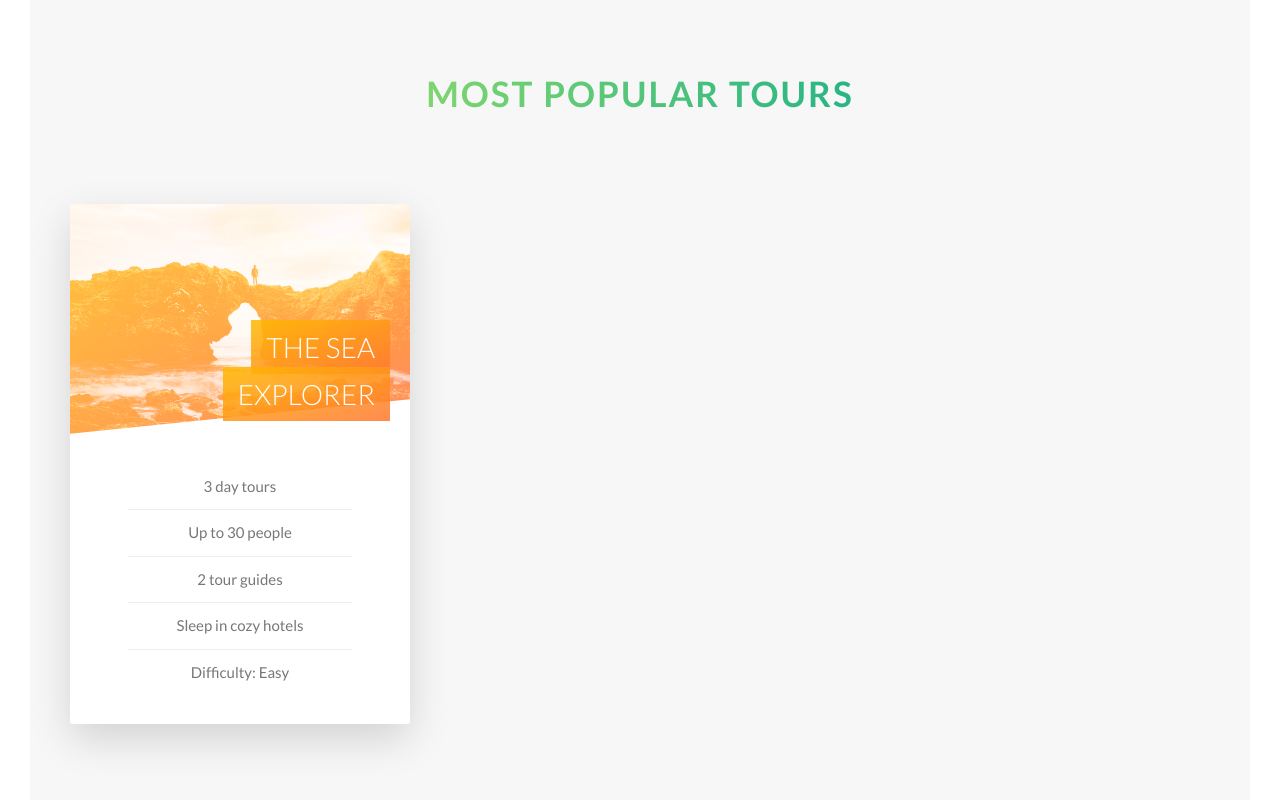
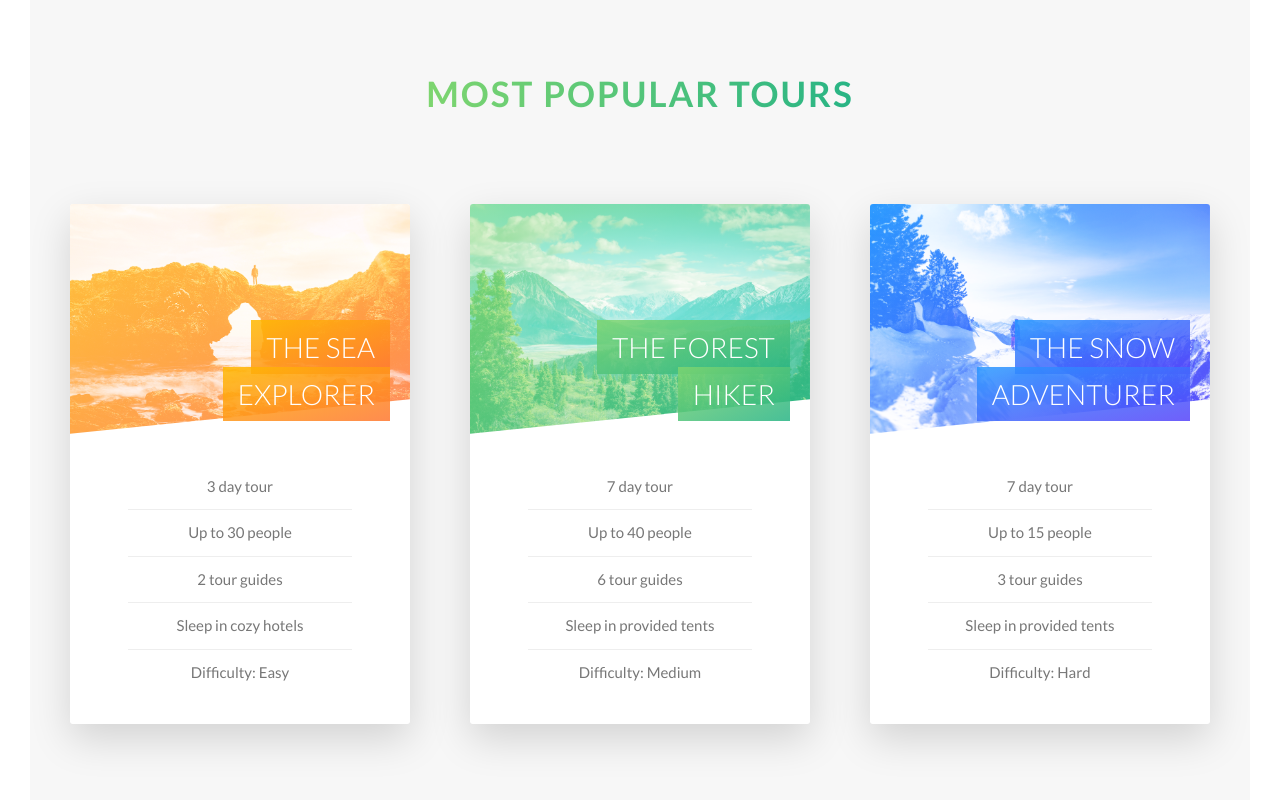
Before and after one commit to markog01/natours-master, a website: page index.html in a window 1280 px wide. Shown: the part 2271-3071 px from the top of the page. Drawn offline with Linux system fonts and the light colour scheme.

Commit message:
Tours Section Complete

```diff
--- a/index.html
+++ b/index.html
@@ -155,7 +155,7 @@
                 </h4>
                 <div class="card__details">
                   <ul>
-                    <li>3 day tours</li>
+                    <li>3 day tour</li>
                     <li>Up to 30 people</li>
                     <li>2 tour guides</li>
                     <li>Sleep in cozy hotels</li>
@@ -164,15 +164,75 @@
                 </div>
               </div>
               <div class="card__side card__side--back card__side--back-1">
-                BACK
+                <div class="card__cta">
+                  <div class="card__price-box">
+                    <p class="card__price-only">Only</p>
+                    <p class="card__price-value">$297</p>
+                  </div>
+                  <a href="#" class="btn btn--white">Book now!</a>
+                </div>
               </div>
             </div>
           </div>
+
           <div class="col-1-of-3">
-            <div class="card"></div>
-          </div>
-          <div class="col-1-of-3">
-            <div class="card"></div>
+            <div class="card">
+              <div class="card__side card__side--front">
+                <div class="card__picture card__picture--2">&nbsp;</div>
+
+                <h4 class="card__heading">
+                  <span class="card__heading-span card__heading-span--2">
+                    The Forest Hiker
+                  </span>
+                </h4>
+                <div class="card__details">
+                  <ul>
+                    <li>7 day tour</li>
+                    <li>Up to 40 people</li>
+                    <li>6 tour guides</li>
+                    <li>Sleep in provided tents</li>
+                    <li>Difficulty: Medium</li>
+                  </ul>
+                </div>
+              </div>
+              <div class="card__side card__side--back card__side--back-2">
+                <div class="card__cta">
+                  <div class="card__price-box">
+                    <p class="card__price-only">Only</p>
+                    <p class="card__price-value">$497</p>
+                  </div>
+                  <a href="#" class="btn btn--white">Book now!</a>
+                </div>
+              </div>
+            </div>
+            </div>
+            <div class="col-1-of-3">
+              <div class="card">
+              <div class="card__side card__side--front">
+                <div class="card__picture card__picture--3">&nbsp;</div>
+
+                <h4 class="card__heading">
+                  <span class="card__heading-span card__heading-span--3">
+                    The Snow Adventurer
+                  </span>
+                </h4>
+                <div class="card__details">
+                  <ul>
+                    <li>7 day tour</li>
+                    <li>Up to 15 people</li>
+                    <li>3 tour guides</li>
+                    <li>Sleep in provided tents</li>
+                    <li>Difficulty: Hard</li>
+                  </ul>
+                </div>
+              </div>
+              <div class="card__side card__side--back card__side--back-3">
+                <div class="card__cta">
+                  <div class="card__price-box">
+                    <p class="card__price-only">Only</p>
+                    <p class="card__price-value">$897</p>
+                  </div>
+                  <a href="#" class="btn btn--white">Book now!</a></div>
           </div>
         </div>
       </section>
--- a/sass/components/_card.scss
+++ b/sass/components/_card.scss
@@ -31,6 +31,21 @@
           $color-secondary-dark
         );
       }
+      &-2 {
+        background-image: linear-gradient(
+          to right bottom,
+          $color-primary-light,
+          $color-primary-dark
+        );
+      }
+
+      &-3 {
+        background-image: linear-gradient(
+          to right bottom,
+          $color-tertiary-light,
+          $color-tertiary-dark
+        );
+      }
     }
   }
 
@@ -60,11 +75,21 @@
     }
 
     &--2 {
-      background-image: url(../img/nat-5.jpg);
+      background-image: linear-gradient(
+          to right bottom,
+          $color-primary-light,
+          $color-primary-dark
+        ),
+        url(../img/nat-6.jpg);
     }
 
     &--3 {
-      background-image: url(../img/nat-5.jpg);
+      background-image: linear-gradient(
+          to right bottom,
+          $color-tertiary-light,
+          $color-tertiary-dark
+        ),
+        url(../img/nat-7.jpg);
     }
   }
 
@@ -92,6 +117,22 @@
         rgba($color-secondary-dark, 0.85)
       );
     }
+
+    &--2 {
+      background-image: linear-gradient(
+        to right bottom,
+        rgba($color-primary-light, 0.85),
+        rgba($color-primary-dark, 0.85)
+      );
+    }
+
+    &--3 {
+      background-image: linear-gradient(
+        to right bottom,
+        rgba($color-tertiary-light, 0.85),
+        rgba($color-tertiary-dark, 0.85)
+      );
+    }
   }
 
   &__details {
@@ -112,4 +153,30 @@
       }
     }
   }
+
+  //BACK SIDE STYLING
+  &__cta {
+    position: absolute;
+    top: 50%;
+    left: 50%;
+    transform: translate(-50%, -50%);
+    width: 90%;
+    text-align: center;
+  }
+
+  &__price-box {
+    text-align: center;
+    color: $color-white;
+    margin-bottom: 8rem;
+  }
+
+  &__price-only {
+    font-size: 1.4rem;
+    text-transform: uppercase;
+  }
+
+  &__price-value {
+    font-size: 6rem;
+    font-weight: 100;
+  }
 }
```
Also changed, not shown: css/style.css.
